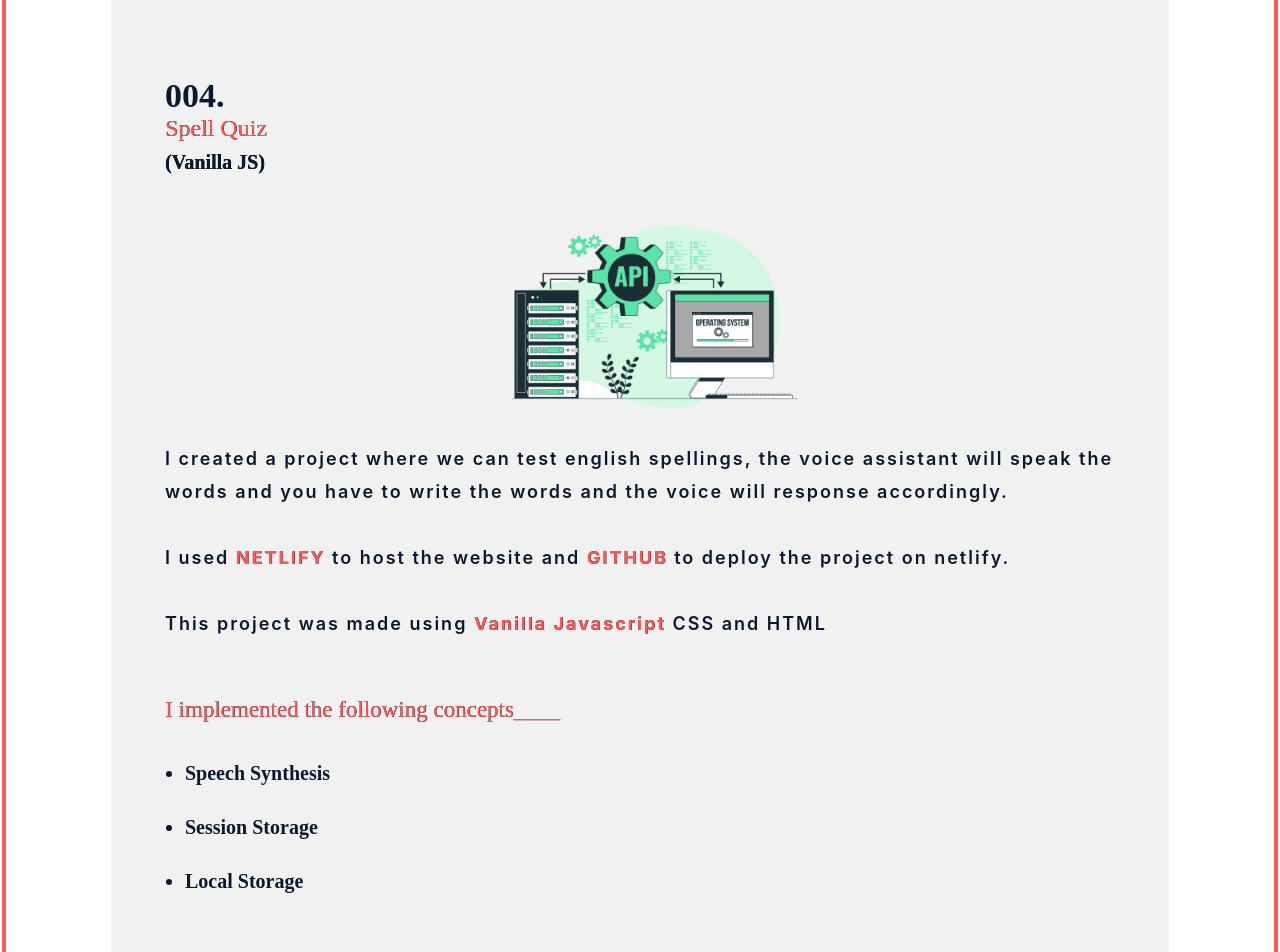
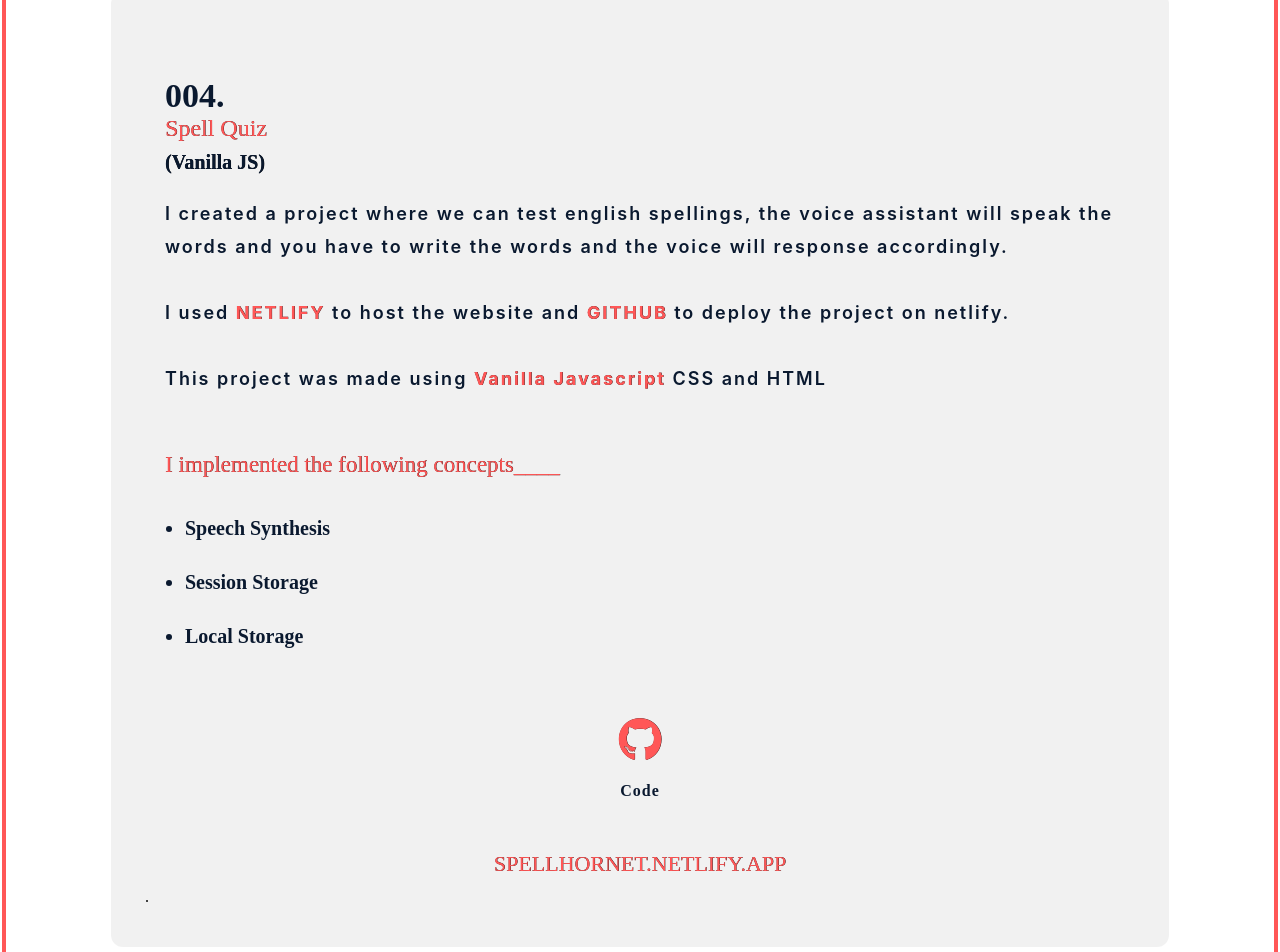
Before and after one commit to ankitsingh2105/Portfolio, a React (Create React App) app: page / in a window 1280 px wide. Shown: the part 9621-10573 px from the top of the page. Built offline with nearby package versions, Linux system fonts and the light colour scheme; a web font is replaced by a local one.

Commit message:
added new project

```diff
--- a/src/COMPONENTS/Newhome.jsx
+++ b/src/COMPONENTS/Newhome.jsx
@@ -566,9 +566,6 @@ export default function Newhome() {
                         <div className="bakery" style={greetingstyle} >Spell Quiz<br /> <small style={whitetoblack}>(Vanilla JS)</small><br /> </div>
                     </div>
                     <p className="info_para" style={whitetoblack}>
-                        <div className="align2" style={{ "marginBottom": "22px" }}>
-                            <img className='actingthinking2' src={Api} alt="api" />
-                        </div>
                         I created a project where we can test english spellings, the voice assistant will speak the words and you have to
                         write the words and the voice will response accordingly.
                         <br />
```
